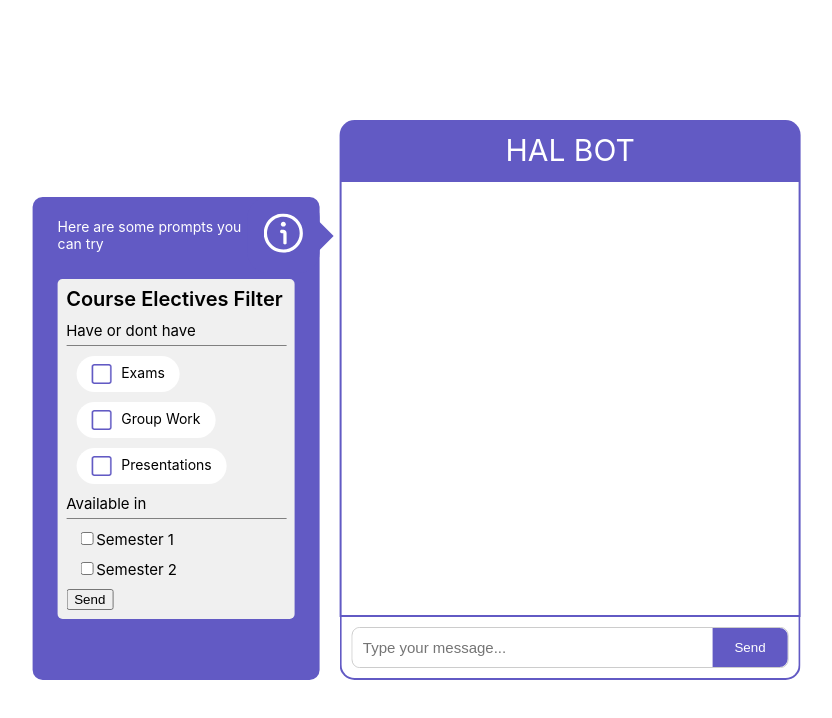
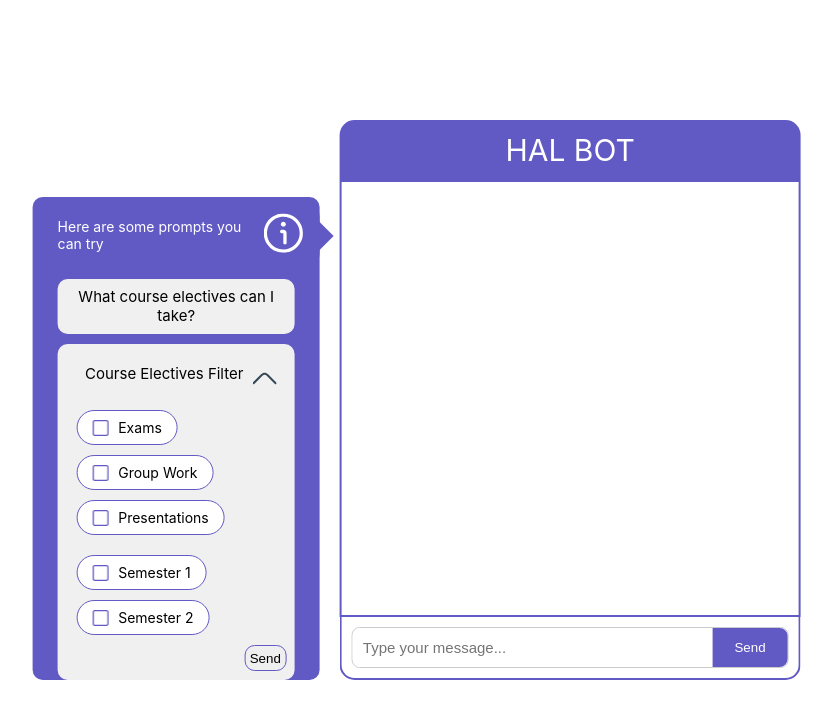
Before and after one commit to SumethD/halbot, a React (Create React App) app in the folder frontend/: page / in a window 1280 px wide. Both pictures are taken after a click on the element 340 px from the left and 234 px from the top of the page. Shown: the top 718 px of the page, without its empty margins (57-889 px from the left). Built offline with nearby package versions, Linux system fonts and the light colour scheme.

Commit message:
prettier, could be better

```diff
--- a/frontend/src/components/CourseFilter.css
+++ b/frontend/src/components/CourseFilter.css
@@ -1,28 +1,38 @@
 .filter-main-div{
     background-color: var(--lightgrey);
     /* background-color: white; */
-    border-radius: 5px;
+    border-radius: 10px;
     padding: 3%;
     margin: 0px 25px;
     font-size: 15px;
 }
 
-.heading{
-    font-size: 20px;
-    padding-bottom: 10px;
-    font-weight: 600;
+.flex-heading{
+    display: flex;
+    margin: 10px;
+    align-items: center;
 }
 
-.sub-heading {
+.filter-heading {
     padding-bottom: 5px;
-    border-bottom: 1px solid grey;
+    text-align: center;
+    flex-grow: 1;
 }
 
 .checkbox-img{
-    width: 20px;
-    height: auto;
+    width: 16px;
+    height: 16px;
 }
 
+.sem-checkbox{
+    width: 16px; /* Set width */
+    height: 16px; /* Set height */
+}
+
+.sem-checkbox:checked{
+    background-color: green;
+    border-color: green;
+}
 
 /* Individual check boxes */
 .checkbox-field-div{
@@ -32,6 +42,13 @@
     padding: 8px 15px;
     background-color: white;
     border-radius: 20px;
+    align-items: center;
+    cursor: pointer;
+    border: 1px solid var(--primary);
+}
+
+.checkbox-field-div:hover{
+    background-color: var(--secondary);
 }
 
 /* all the checkbox options div */
@@ -43,6 +60,27 @@
     padding: 10px;
 }
 
-.idk{
-    width: 100%;
+.send-filter-btn{
+    padding: 2%;
+    border-radius: 10px;
+    border: solid 1px var(--primary);
 }
+
+.send-filter-btn:hover{
+    background-color: var(--secondary);
+    cursor: pointer;
+}
+
+.flexy-end{
+    display: flex;
+    justify-content: flex-end;
+}
+
+
+.rotate-icon {
+    transition: transform 0.3s ease; /* Smooth transition for the rotation */
+}
+
+.rotate-icon-opened {
+    transform: rotate(180deg); /* Rotate the icon by 180 degrees */
+}
--- a/frontend/src/components/CourseFilter.jsx
+++ b/frontend/src/components/CourseFilter.jsx
@@ -3,6 +3,7 @@ import './CourseFilter.css';
 import tick from '../images/tick.png';
 import cross from '../images/cross.png';
 import empty from '../images/empty.png';
+import sectionIcon from '../images/fi-rr-angle-down.svg';
 
 function CourseFilter() {
   const [assignmentsState, setAssignmentsState] = useState([
@@ -18,8 +19,7 @@ function CourseFilter() {
     setAssignmentsState(newAssignmentsState);
   };
 
-  const [assignmentsOpen, setAssignmentsOpen] = useState(true);
-  const [availabilityOpen, setAvailabilityOpen] = useState(true);
+  const [filterOpen, setFilterOpen] = useState(true);
   const [semester1Checked, setSemester1Checked] = useState(false);
   const [semester2Checked, setSemester2Checked] = useState(false);
 
@@ -34,16 +34,15 @@ function CourseFilter() {
 
   return (
     <div className='filter-main-div'>
-      <div className='heading'>Course Electives Filter </div>
-
-      {/* Assignments Subheading */}
-      <div>
-        <div className="sub-heading" onClick={() => setAssignmentsOpen(!assignmentsOpen)}>
-          Have or dont have
-          {/* <img src={subheadingIcon}></img> */}
+      <div className='flex-heading' onClick={() => setFilterOpen(!filterOpen)}>
+        <div className='filter-heading'>Course Electives Filter </div>
+        <div className={`icon-container ${filterOpen ? 'rotate-icon rotate-icon-opened' : 'rotate-icon'}`}>
+          <img src={sectionIcon} alt="Section Icon" />
         </div>
-        {assignmentsOpen && (
-          <div className='checkboxes-main-div'>
+      </div>
+      {filterOpen && (
+        <div>
+        <div className='checkboxes-main-div'>
 
               {assignmentsState.map((assignment, index) => (
                 <div  key={index} onClick={() => toggleAssignmentState(index)}>
@@ -53,41 +52,28 @@ function CourseFilter() {
                   </div>
                 </div>
               ))}
-          </div>
-        )}
-      </div>
+        </div>
 
-      {/* Availability Subheading */}
-      <div>
-        <div className="sub-heading" onClick={() => setAvailabilityOpen(!availabilityOpen)}>
-          Available in
+        <div className='checkboxes-main-div'>
+            <div  onClick={() => setSemester1Checked(!semester1Checked)}>
+                <div className='checkbox-field-div'>
+                    {semester1Checked ? <img src={tick} className='checkbox-img' alt="Checked" /> : <img src={empty} className='checkbox-img' alt="unchecked" />}
+                    <div className='idk'>Semester 1</div>
+                </div>
+            </div>
+            <div  onClick={() => setSemester2Checked(!semester2Checked)}>
+                <div className='checkbox-field-div'>
+                    {semester2Checked ? <img src={tick} className='checkbox-img' alt="Checked" /> : <img src={empty} className='checkbox-img' alt="unchecked" />}
+                    <div className='idk'>Semester 2</div>
+                </div>
+            </div>
         </div>
-        {availabilityOpen && (
-          <div className='checkboxes-main-div'>
-            <label>
-              <input
-                type="checkbox"
-                name="semester1"
-                checked={semester1Checked}
-                onChange={handleAvailabilityChange}
-              />
-              Semester 1
-            </label>
-            <label>
-              <input
-                type="checkbox"
-                name="semester2"
-                checked={semester2Checked}
-                onChange={handleAvailabilityChange}
-              />
-              Semester 2
-            </label>
-          </div>
-        )}
-      </div>
 
-      {/* Send Button */}
-      <button>Send</button>
+
+        {/* Send Button */}
+        <div className='flexy-end'><button className='send-filter-btn'>Send</button></div>
+        </div>
+      )}
     </div>
   );
 }
--- a/frontend/src/components/PromptsPopUp.jsx
+++ b/frontend/src/components/PromptsPopUp.jsx
@@ -25,6 +25,9 @@ const PromptsPopUp = ({handlePopUpClick}) => {
                     </div>
                 </div>
                 <div className='prompts-main-div'>
+                    <div className='prompt-div' onClick={() => handleClick("What course electives can I take?")}>
+                        What course electives can I take?
+                    </div>
                     <CourseFilter></CourseFilter>
                 </div>
                 </div>
```
